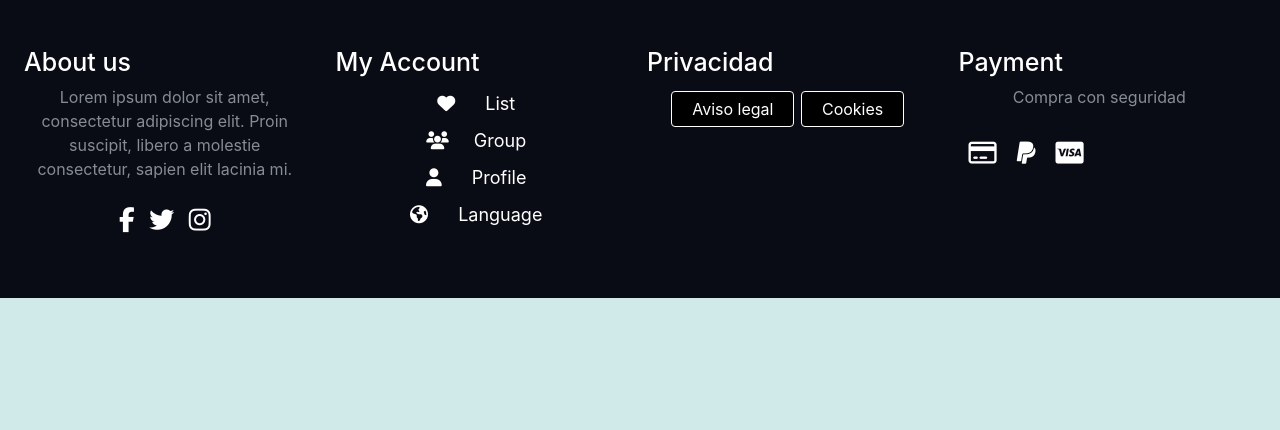
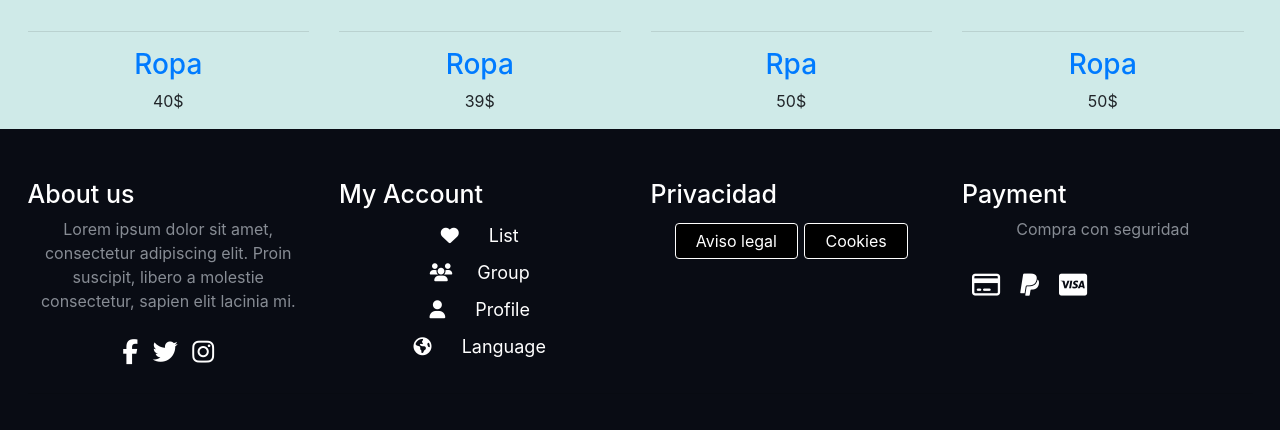
Before and after one commit to kokoyoana/S-Mdreams, a Django app: page / in a window 1280 px wide. Shown: the part 3035-3465 px from the top of the page. Before the commit the page ends 3333 px from the top, so only its background shows below. Run offline with Django 3.2, Linux system fonts and the light colour scheme; data comes from the database, SQL or seed files in the repository; some libraries are stand-ins or nearby versions.

Commit message:
Ajustes width card

```diff
--- a/tienda/app/static/css/style.css
+++ b/tienda/app/static/css/style.css
@@ -6,13 +6,13 @@
 
 @media (min-width: 1200px){
 .container, .container-lg, .container-md, .container-sm, .container-xl {
-    max-width: 1152px;
+  max-width: 1255px !important;
 
   }
 }
 @media (min-width: 1200px){
 div.Contacarrousel{
-    max-width: 1153px;
+  max-width: 1153px;
 
   }
 }
@@ -22,22 +22,29 @@
 
   }
 }
+@media (min-width: 1200px){
+div.container.prueba{
+    max-width: 1261px;
+
+  }
+}
+
 
 
 body{
 
-  background-color: #CFEAE8;
+  background-color: #F6F7F8;
 
 }
 
 div .dropdown-toggle {
-    font-size: 22px;
+  font-size: 22px;
 }
 .navbar-brand{
-    color:black;
+  color:black;
 }
 .carousel {
-    margin-bottom: 0;
+  margin-bottom: 0;
 	padding: 0 40px 30px 40px;
 }
 
@@ -64,51 +71,11 @@
     width: 663px;
 }
 
-
-
-
-.marginAviso{
-  padding: 150px 30px 25px 30px;
-  background-color: #ffffff;
+.product-block{
+  margin-left: 80px;
 }
 
 
-
-.container.prueba{
-    width: 100%;
-    padding-right: 15px;
-    padding-left: 15px;
-    margin-right: auto;
-    margin-left: auto;
-    max-width: 1250px;
-}
-.container{
-    width: 100%;
-    padding-right: 15px;
-    padding-left: 15px;
-    margin-right: auto;
-    margin-left: auto;
-    max-width: 1250px;
-}
-.container.cf{
-     max-width: 1262px;
-}
-.container.ContaDestacados{
-     max-width: 1149px;
-}
-
-.CentraImagen{
-  margin-left: 100px;
-}
-.caption{
-  margin-left: 200px;
-
-}
-
-.caption.nombre{
-  margin-left: 0px;
-
-}
 
 
 /*---------------------FIN -----------*/
--- a/tienda/templates/app/index.html
+++ b/tienda/templates/app/index.html
@@ -151,6 +151,7 @@
       <div class="col-md-3 col-6 product-block">
 
         <a href=""><img class="img-fluid img-portfolio img-hover CentraImagen mb-3" src="{{ p.imgPro1.url }}">
+        <hr>
           <div class="caption">
             <h3><a href=""> {{ p.nombre }} </a></h3>
             <div class="price-mob">
@@ -266,6 +267,7 @@
       <div class="col-md-3 col-6 product-block">
 
         <a href=""><img class="img-fluid img-portfolio img-hover CentraImagen mb-3" src="{{ p.imgPro1.url }}">
+        <hr>
           <div class="caption">
             <h3><a href=""> {{ p.nombre }} </a></h3>
             <div class="price-mob">
@@ -419,9 +421,10 @@
 
     <div class="row">
       {% for p in productos %}
-      <div class="col-md-3 col-6 product-block">
+      <div class="col-md-3 col-6">
 
         <a href=""><img class="img-fluid img-portfolio img-hover mb-3" src="{{ p.imgPro1.url }}">
+        <hr>
           <div class="caption nombre">
             <h3><a href=""> {{ p.nombre }} </a></h3>
             <div class="price-mob mb-3">
```
